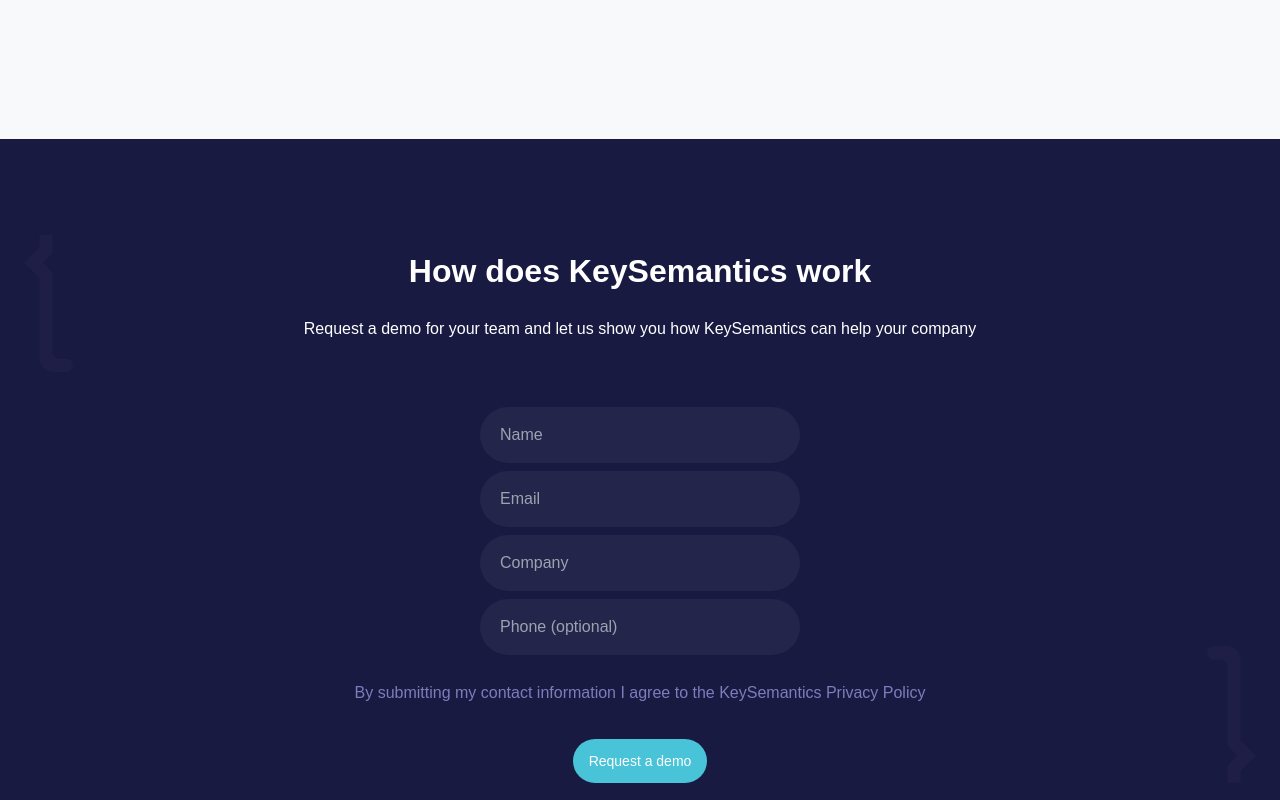
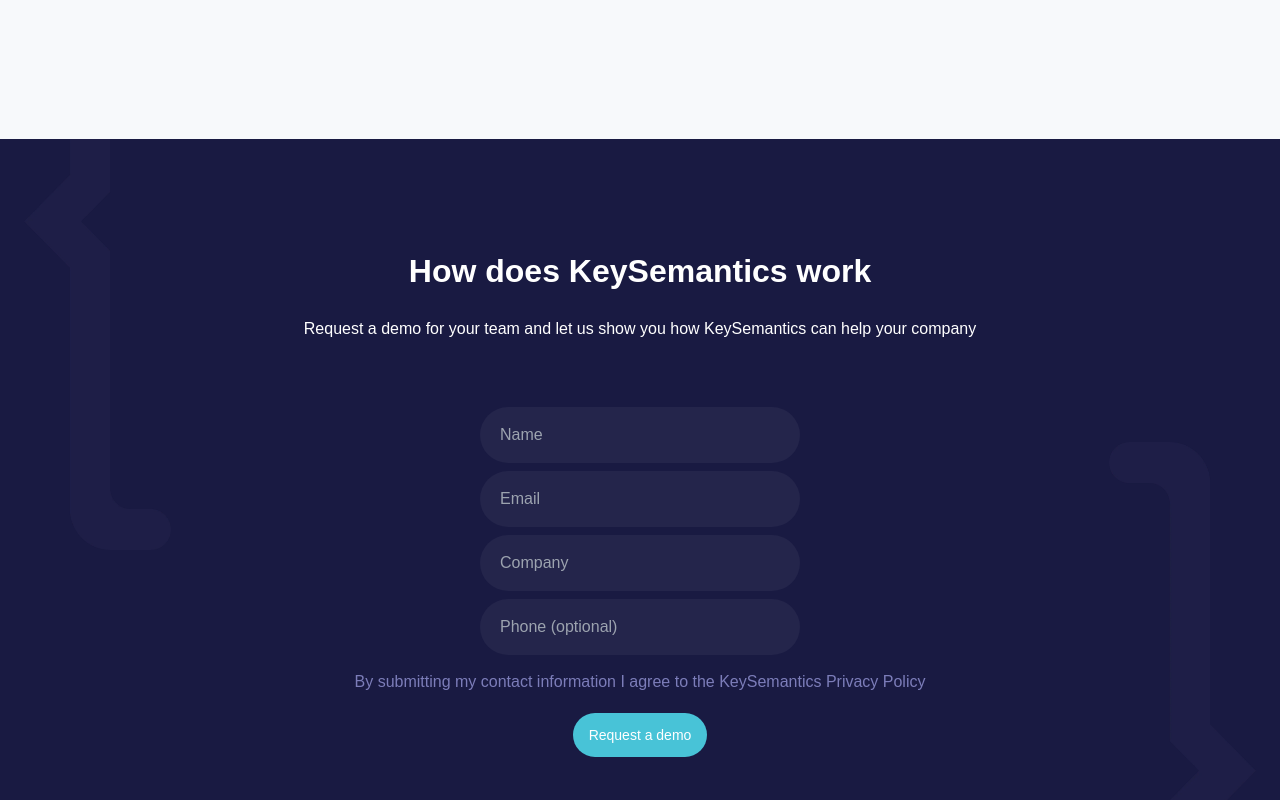
Before and after one commit to Deepakverma-556/keySemantics, a React (Create React App) app: page / in a window 1280 px wide. Shown: the part 3720-4520 px from the top of the page. Built offline with nearby package versions, Linux system fonts and the light colour scheme.

Commit message:
create form

```diff
--- a/src/common/CustomInput.jsx
+++ b/src/common/CustomInput.jsx
@@ -1,8 +1,8 @@
 import React from 'react'
 
-const CustomInput = ({myType, customPlaceholder, myRequired, myClass, minimum}) => {
+const CustomInput = ({myType, customPlaceholder, myRequired, myClass, minimum, customId, customValue, customOnChange}) => {
   return (
-    <input required={myRequired} min={minimum} type={myType} placeholder={customPlaceholder} className={` ${myClass} py-4 w-80 mx-auto px-5 bg-lightBlue rounded-[48px]`} />
+    <input onChange={customOnChange} value={customValue} id={customId} required={myRequired} min={minimum} type={myType} placeholder={customPlaceholder} className={` ${myClass} py-4 w-80 mx-auto px-5 bg-lightBlue rounded-[48px] text-white outline-none mb-2`} />
   )
 }
 
--- a/src/components/KeySemanticsForm.jsx
+++ b/src/components/KeySemanticsForm.jsx
@@ -1,23 +1,45 @@
-import React from 'react'
+import React,{useState} from 'react'
 import SubHeading from '../common/SubHeading'
 import Description from '../common/Description'
 import CustomInput from '../common/CustomInput'
 import CustomButton from '../common/CustomButton'
 
 const KeySemanticsForm = () => {
+  const [formValue, setFormValue] = useState({
+    email: "",
+    name: "",
+    company: "",
+    phone:"",
+  });
+
+  const handleSubmit = (e) => {
+    e.preventDefault();
+    console.log(formValue);
+    setFormValue({
+      email: "",
+      name: "",
+      company: "",
+      phone: "",
+    });
+  };
+  const handleChange = (e) => {
+    const { id, value } = e.target;
+    setFormValue({ ...formValue, [id]: value });
+  };
+
   return (
-    <div className='bg-blue py-24 max-lg:py-20 max-md:py-16 max-sm:py-12'>
-      <div className='max-w-[1232px] mx-auto px-4 relative'>
-        <img src="/assets/images/webp/open-curly-braces.webp" alt="open-curly-braces" className='absolute h-[137px] top-0 left-0' />
-        <img src="/assets/images/webp/close-curly-braces.webp" alt="close-curly-braces" className='absolute h-[137px] bottom-0 right-0' />
-        <SubHeading text='How does KeySemantics work' myClass='text-white text-center' />
-        <Description text='Request a demo for your team and let us show you how KeySemantics can help your company' myClass='text-white text-center pt-2' />
-        <form action="" className='flex flex-col gap-2 pt-16 '>
-          <CustomInput myType='text' customPlaceholder='Name' myRequired='required' />
-          <CustomInput myType='email' customPlaceholder='Email' myRequired='required' />
-          <CustomInput myType='text' customPlaceholder='Company' myRequired='required' />
-          <CustomInput myType='number' customPlaceholder='Phone (optional)' minimum="min=0" myClass='[appearance:textfield] [&::-webkit-outer-spin-button]:appearance-none [&::-webkit-inner-spin-button]:appearance-none' />
-          <Description myClass='text-purple text-center pt-4' text='By submitting my contact information I agree to the KeySemantics Privacy Policy' />
+    <div className='bg-blue '>
+      <div className='max-w-[1232px] mx-auto px-4 relative py-24 max-lg:py-20 max-md:py-16 max-sm:py-12 z-10'>
+        <img src="/assets/images/webp/open-curly-braces.webp" alt="open-curly-braces" className='absolute h-[411px] max-lg:h-80 max-md:h-60 max-sm:h-40 top-0 left-0 -z-0' />
+        <img src="/assets/images/webp/close-curly-braces.webp" alt="close-curly-braces" className='absolute h-[411px] max-lg:h-80 max-md:h-60 max-sm:h-40 bottom-0 right-0 -z-0' />
+        <SubHeading text='How does KeySemantics work' myClass='text-white text-center relative z-10' />
+        <Description text='Request a demo for your team and let us show you how KeySemantics can help your company' myClass='text-white text-center pt-2 relative z-10' />
+        <form onSubmit={handleSubmit} action="" className='flex flex-col pt-16 max-lg:pt-12 max-sm:pt-8 '>
+          <CustomInput customOnChange={handleChange} customValue={formValue.name} customId='name' myType='text' customPlaceholder='Name' myRequired='required' />
+          <CustomInput customOnChange={handleChange} customValue={formValue.email} customId='email' myType='email' customPlaceholder='Email' myRequired='required' />
+          <CustomInput customOnChange={handleChange} customValue={formValue.company} customId='company' myType='text' customPlaceholder='Company' myRequired='required' />
+          <CustomInput customOnChange={handleChange} customValue={formValue.phone} customId='phone' myType='number' customPlaceholder='Phone (optional)' minimum="min=0" myClass='[appearance:textfield] [&::-webkit-outer-spin-button]:appearance-none [&::-webkit-inner-spin-button]:appearance-none' />
+          <Description myClass='text-purple text-center pt-3 relative z-10 text-[10px] max-sm:text-[10px] leading-[14px]' text='By submitting my contact information I agree to the KeySemantics Privacy Policy' />
           <CustomButton text='Request a demo' myClass='py-3 bg-sky px-4 text-white hover:text-black after:bg-white mt-6 max-sm:mt-5 mx-auto' />
         </form>
       </div>
```
